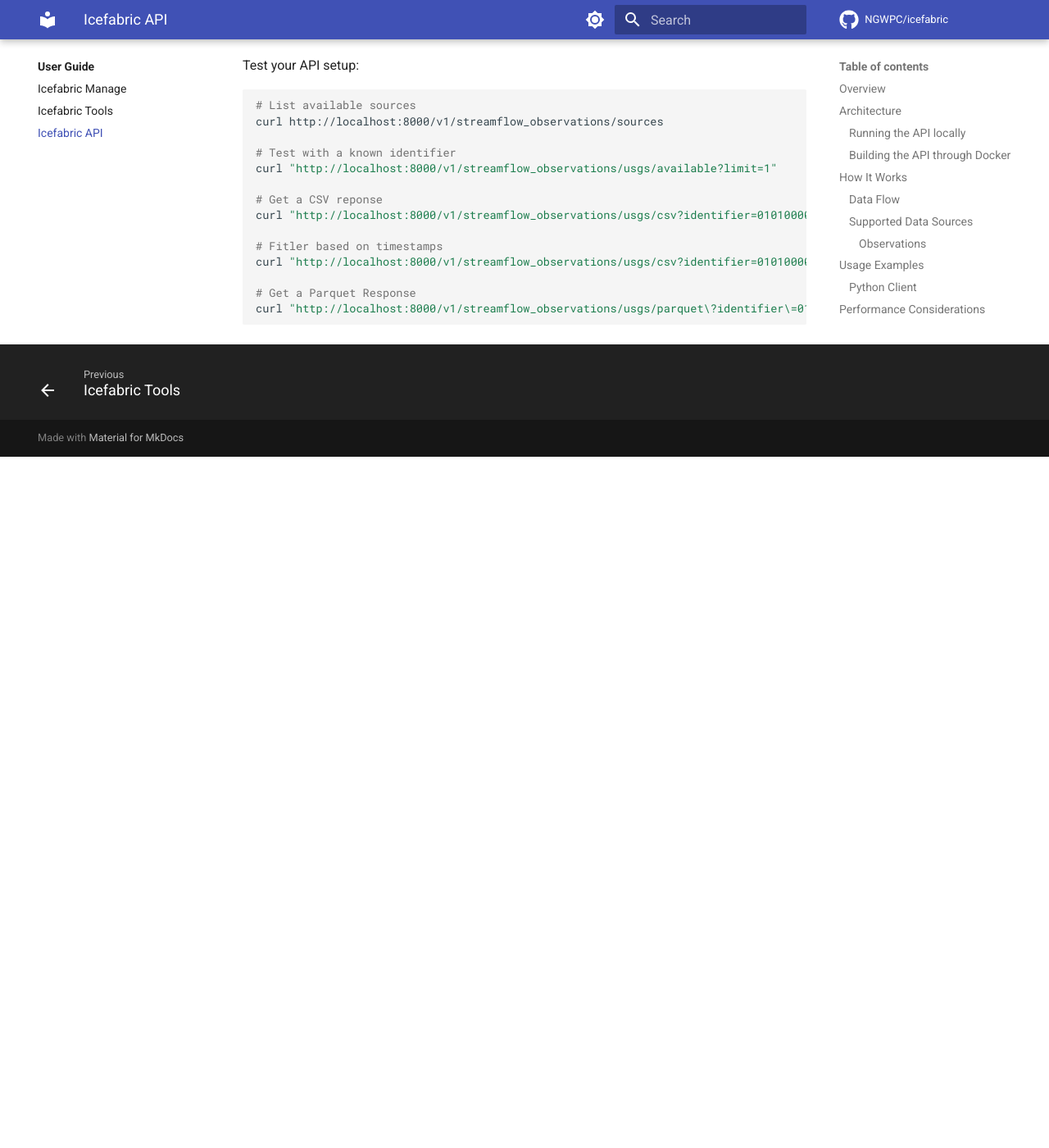
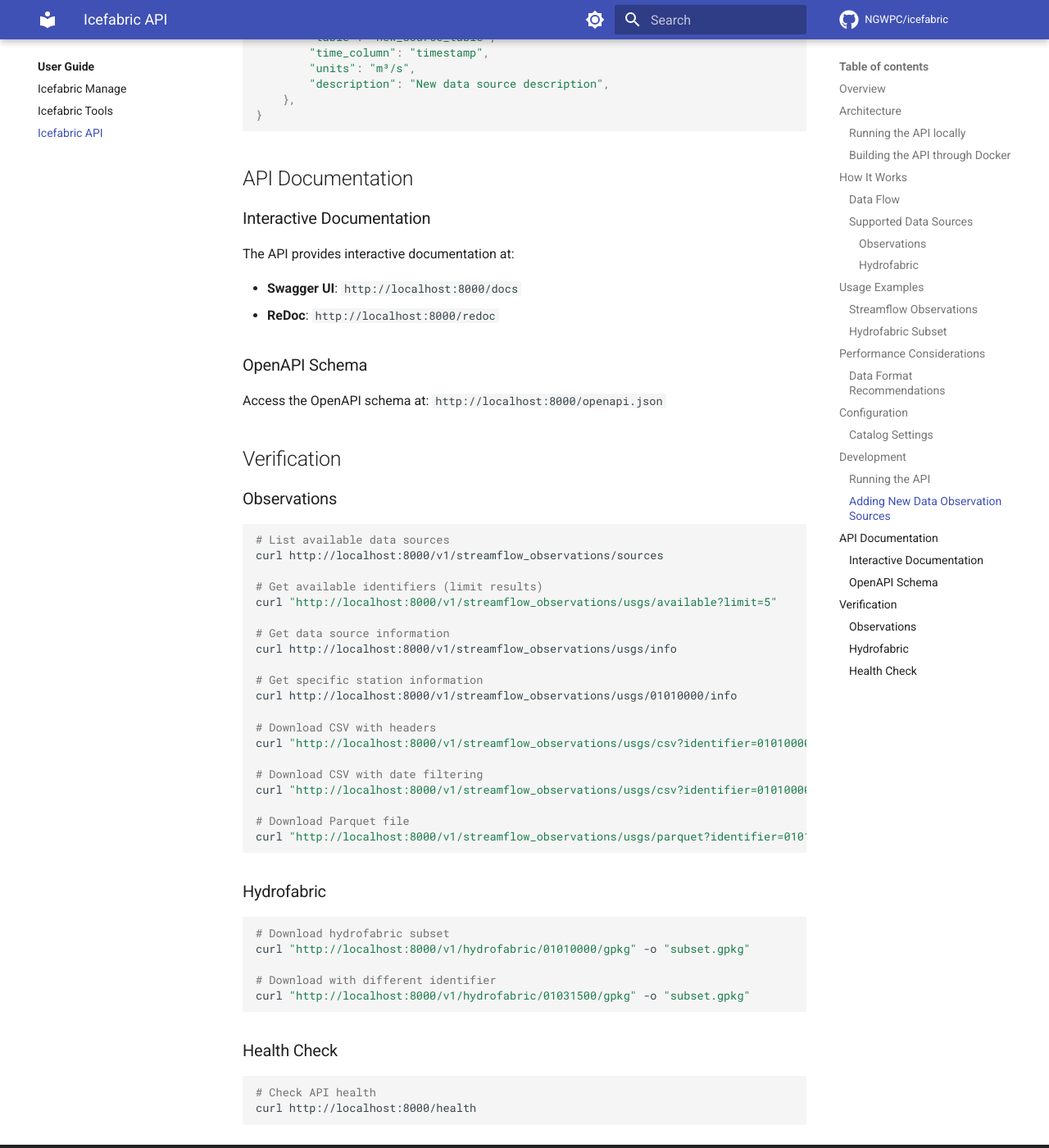
Before and after one commit to NGWPC/icefabric-archive, an MkDocs documentation site: the page built from docs/user_guide/icefabric_api.md, in a window 1280 px wide and 1400 px high, scrolled down 4152 px. Shown: the whole window at 82% size. Built offline with MkDocs 1.6.1 and Material for MkDocs 9.7.7, drawn with Linux system fonts in a browser that asks for light colours; comment, search, counter and statistics services are not loaded; before the commit the page ends 4709 px from its top, so only the background shows below that; some of the changed text lies outside the part shown.

Commit message:
added api endpoint for the subset geopackage work

````diff
--- a/docs/user_guide/icefabric_api.md
+++ b/docs/user_guide/icefabric_api.md
@@ -2,7 +2,7 @@
 
 ## Overview
 
-The Icefabric API is a FastAPI-based service that provides access to EDFS data stored in Apache Iceberg format. The API offers multiple data export formats and comprehensive metadata endpoints for hydrology and water resources applications.
+The Icefabric API is a FastAPI-based service that provides access to EDFS data stored in Apache Iceberg format. The API offers multiple data export formats and metadata endpoints for the hydrofabric and streamflow observations.
 
 ## Architecture
 
@@ -44,38 +44,47 @@
 Currently supports:
 - **USGS** - United States Geological Survey hourly streamflow data
 
+#### Hydrofabric
+Provides geospatial watershed data:
+- **Subset Generation** - Creates upstream watershed subsets from identifiers
+
 !!! note "Data Storage"
     All data is stored as Apache Iceberg tables in a SQLite-backed catalog locally built at `/tmp/warehouse/pyiceberg_catalog.db`
 
 ## Usage Examples
 
-### Python Client
+### Streamflow Observations
 
 ```python
 import requests
 import pandas as pd
 from io import StringIO, BytesIO
 
-# Base URL
 base_url = "http://localhost:8000/v1/streamflow_observations"
 
+# Get available data sources
+sources = requests.get(f"{base_url}/sources").json()
+
+# Get available identifiers for USGS
+identifiers = requests.get(f"{base_url}/usgs/available", params={"limit": 10}).json()
+
 # Get station information
-response = requests.get(f"{base_url}/usgs/info", params={"identifier": "01031500"})
-info = response.json()
-print(f"Station has {info['total_records']} records")
+station_info = requests.get(f"{base_url}/usgs/01031500/info").json()
+print(f"Station has {station_info['total_records']} records")
 
-# Download CSV data
+# Download CSV data with date filtering
 csv_response = requests.get(
     f"{base_url}/usgs/csv",
     params={
         "identifier": "01031500",
         "start_date": "2023-01-01T00:00:00",
-        "end_date": "2023-01-31T23:59:59"
+        "end_date": "2023-01-31T00:00:00",
+        "include_headers": True
     }
 )
 df_csv = pd.read_csv(StringIO(csv_response.text))
 
-# Download Parquet data (more efficient for large datasets)
+# Download Parquet data (recommended for large datasets)
 parquet_response = requests.get(
     f"{base_url}/usgs/parquet",
     params={
@@ -84,6 +93,22 @@
     }
 )
 df_parquet = pd.read_parquet(BytesIO(parquet_response.content))
+```
+
+### Hydrofabric Subset
+
+```python
+import requests
+
+# Download hydrofabric subset as geopackage
+response = requests.get("http://localhost:8000/v1/hydrofabric/01010000/gpkg")
+
+if response.status_code == 200:
+    with open("hydrofabric_subset_01010000.gpkg", "wb") as f:
+        f.write(response.content)
+    print(f"Downloaded {len(response.content)} bytes")
+else:
+    print(f"Error: {response.status_code}")
 ```
 
 ## Performance Considerations
@@ -122,7 +147,7 @@
 python src/icefabric_api/app/main.py
 ```
 
-### Adding New Data Sources
+### Adding New Data Observation Sources
 
 To add a new data source, update the configuration in your router:
 
@@ -158,25 +183,46 @@
 
 Access the OpenAPI schema at: `http://localhost:8000/openapi.json`
 
+## Verification
 
-### Verification
-
-Test your API setup:
+### Observations
 
 ```bash
-
-# List available sources
+# List available data sources
 curl http://localhost:8000/v1/streamflow_observations/sources
 
-# Test with a known identifier
-curl "http://localhost:8000/v1/streamflow_observations/usgs/available?limit=1"
+# Get available identifiers (limit results)
+curl "http://localhost:8000/v1/streamflow_observations/usgs/available?limit=5"
 
-# Get a CSV reponse
+# Get data source information
+curl http://localhost:8000/v1/streamflow_observations/usgs/info
+
+# Get specific station information
+curl http://localhost:8000/v1/streamflow_observations/usgs/01010000/info
+
+# Download CSV with headers
 curl "http://localhost:8000/v1/streamflow_observations/usgs/csv?identifier=01010000&include_headers=true"
 
-# Fitler based on timestamps
+# Download CSV with date filtering
 curl "http://localhost:8000/v1/streamflow_observations/usgs/csv?identifier=01010000&start_date=2021-12-31T14%3A00%3A00&end_date=2022-01-01T14%3A00%3A00&include_headers=true"
 
-# Get a Parquet Response
-curl "http://localhost:8000/v1/streamflow_observations/usgs/parquet\?identifier\=01010000\&start_date\=2021-12-31T14%3A00%3A00\&end_date\=2022-01-01T14%3A00%3A00" -o "output.parquet"
+# Download Parquet file
+curl "http://localhost:8000/v1/streamflow_observations/usgs/parquet?identifier=01010000&start_date=2021-12-31T14%3A00%3A00&end_date=2022-01-01T14%3A00%3A00" -o "output.parquet"
 ```
+
+### Hydrofabric
+
+```bash
+# Download hydrofabric subset
+curl "http://localhost:8000/v1/hydrofabric/01010000/gpkg" -o "subset.gpkg"
+
+# Download with different identifier
+curl "http://localhost:8000/v1/hydrofabric/01031500/gpkg" -o "subset.gpkg"
+```
+
+### Health Check
+
+```bash
+# Check API health
+curl http://localhost:8000/health
+```
````
Also changed, not shown: README.md (+0 -1 lines), src/icefabric_api/README.md (+97 -0 lines), 5 other files.
